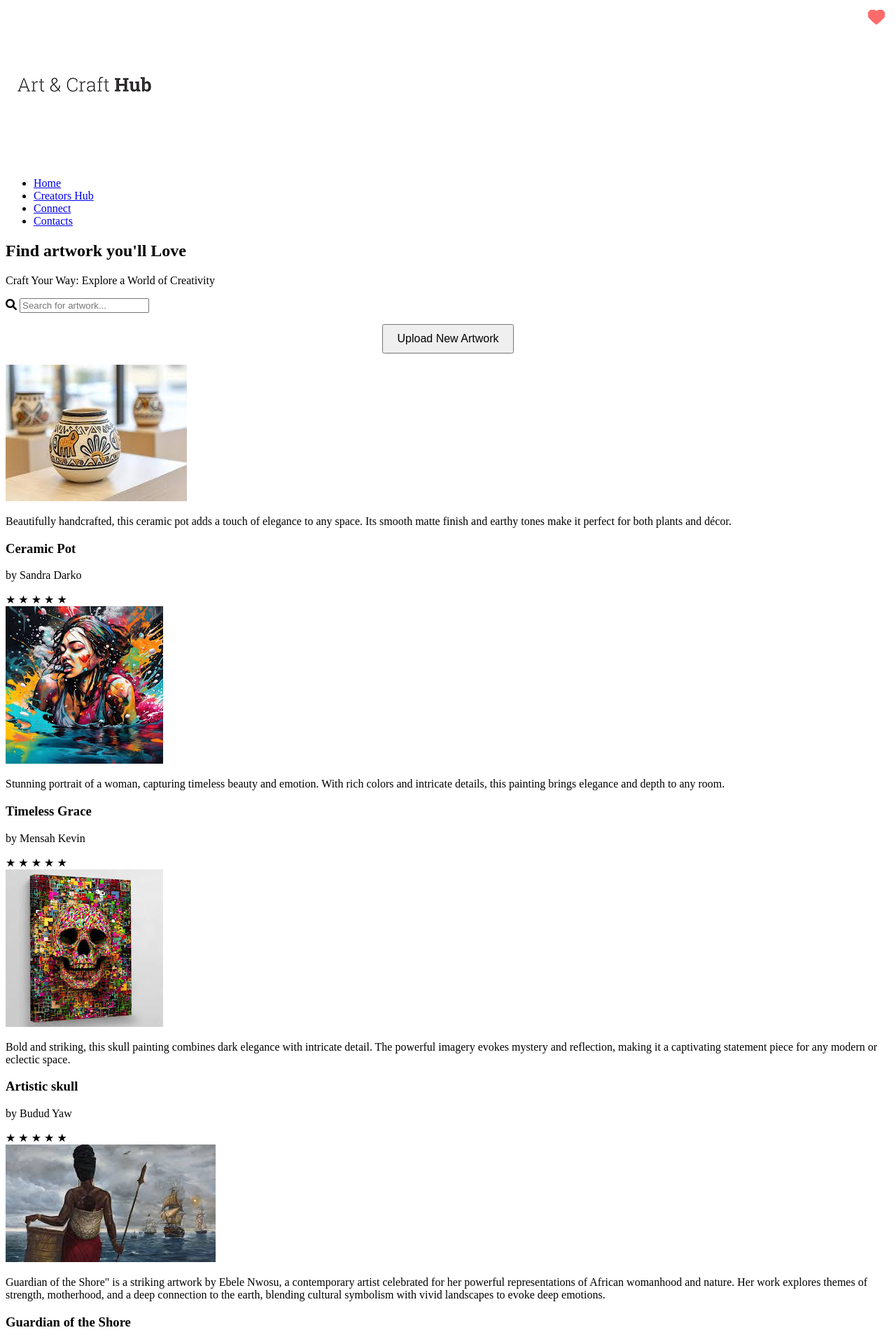
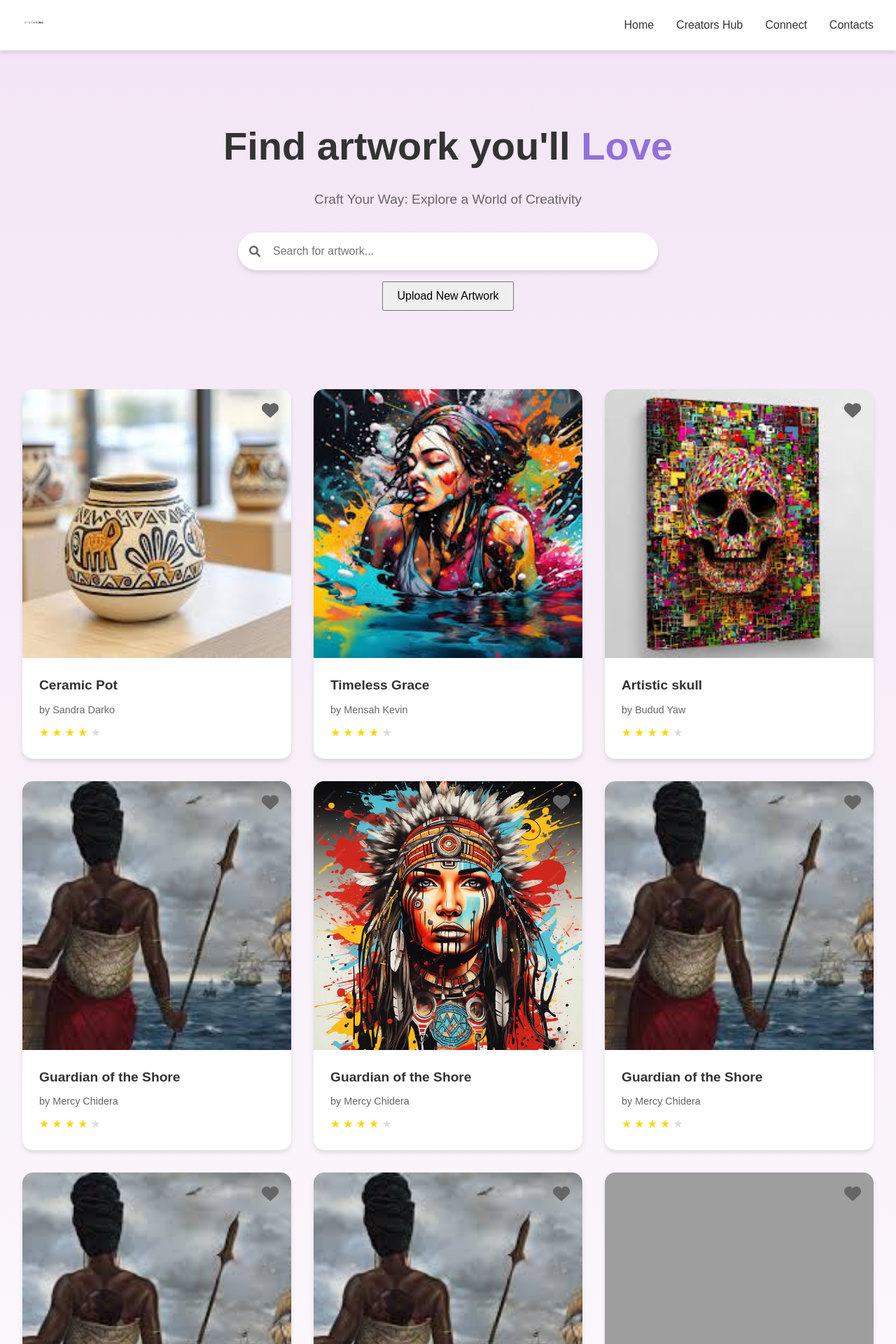
Before and after one commit to Babra-source/Art-and-Craft-Web-Site-, a PHP site: page /showcase.php in a window 1280 px wide. Shown: the top 1920 px of the page at 70% size. Run offline with PHP 8.4, Linux system fonts and the light colour scheme; grey boxes are pictures that could not be loaded.

Commit message:
'Update'

```diff
--- a/assets/css/showcase.css
+++ b/assets/css/showcase.css
@@ -1,476 +1,267 @@
-html, body {
+/* Modern Showcase Styles */
+:root {
+    --primary-color: #9370DB;
+    --primary-dark: #7B68EE;
+    --background-light: #F7F1E3;
+    --text-dark: #333333;
+    --text-light: #666666;
+    --white: #FFFFFF;
+    --shadow: 0 4px 6px rgba(0, 0, 0, 0.1);
+    --transition: all 0.3s ease;
+}
+
+* {
     margin: 0;
     padding: 0;
     box-sizing: border-box;
-    font-family: Arial, Helvetica, sans-serif;
-    font-style: italic;
-    overflow-x: hidden;
-    color: black; /*set all text to black */
-    background: url(/assets/images/proArt1.jpg);
 }
 
+body {
+    font-family: 'Poppins', sans-serif;
+    background: linear-gradient(to bottom, #F3E5F5, var(--white));
+    color: var(--text-dark);
+    line-height: 1.6;
+}
 
-
-header {
+/* Header Styles */
+.main-header {
     position: fixed;
     top: 0;
     left: 0;
     width: 100%;
-    height: 90px;
-    padding: auto;
+    background: rgba(255, 255, 255, 0.95);
+    padding: 1rem 2rem;
     display: flex;
-    justify-content: flex-start;
+    justify-content: space-between;
     align-items: center;
-    background-color: rgba(247, 227, 241, 0.8); /* Semi-transparent background for header */
-    box-shadow: 0px 4px 10px rgba(0, 0, 0, 0.1);
-    z-index: 2;
+    box-shadow: var(--shadow);
+    z-index: 1000;
 }
 
-header .logo {
-    margin-right: 200px;
-}
-
-header .logo img {
-    max-width: 250px;
+.logo img {
+    height: 32px;
 }
 
 nav ul {
     display: flex;
-    gap: 150px;
-    margin: 0;
-    padding: 0;
+    gap: 2rem;
     list-style: none;
 }
 
-nav ul li a {
-    color: black;
-    font-weight: 600;
+nav a {
     text-decoration: none;
-    font-size: 1rem;
+    color: var(--text-dark);
+    font-weight: 500;
+    transition: var(--transition);
 }
 
-.sidebar {
-    position: static;
-    margin-top: 20%;
-    width: 15%;
-    position: absolute;
-    height: 100%;
-    border: 2px solid black;
-    border-radius: 20px;
-    border-color: black;
-    overflow: auto;
-    font-size: 20px;
-    left: 0;
+nav a:hover {
+    color: var(--primary-color);
 }
 
-.sidebar a {
-    color: black;
-    padding: 10px;
-    text-decoration: none;
+/* Hero Section */
+.showcase-container {
+    padding-top: 100px;
 }
 
-.sidebar a {
-    display: block;
-    /* border: 1px solid black; */
-    margin-bottom: 10px;
+.hero-section {
+    text-align: center;
+    padding: 4rem 2rem;
 }
 
-button {
-    margin-right: 5px;
-    display: inline-block;
+.main-title {
+    font-size: 3.5rem;
+    margin-bottom: 1rem;
+    color: var(--text-dark);
 }
 
-.sidebar a:hover {
-    background-color: white;
-    color: black;
+.highlight {
+    color: var(--primary-color);
 }
 
-.sidebar a {
-
-    text-decoration: none; /* Removes underline from links */
-    color: black; /* Sets link color */
-    display: block; /* Ensures the links take full width */
-    border-bottom: 1px solid black; /* Adds a line under each link */
+.subtitle {
+    font-size: 1.2rem;
+    color: var(--text-light);
+    margin-bottom: 2rem;
 }
 
-
-
-.get-started {
-    display: inline-block;
-    padding: 10px 20px;
-    background-color: #9370DB; /* Medium purple color */
-    color: white;
-    text-decoration: none;
-    border-radius: 5px;
-    font-size: 1.2em;
+/* Search Container */
+.search-container {
+    position: relative;
+    max-width: 600px;
+    margin: 0 auto;
 }
 
-/* Define a darker lavender color for hover effects */
-:root {
-    --lavender: #C8A2C8;
-    --darker-lavender: #9F77A5; /* Darker shade of lavender */
-    --medium-purple: #9370DB; /* Medium purple */
-    --darker-medium-purple: #7B68EE; /* Darker medium purple */
+.search-input {
+    width: 100%;
+    padding: 1rem 3rem;
+    border: 2px solid transparent;
+    border-radius: 50px;
+    font-size: 1rem;
+    background: var(--white);
+    box-shadow: var(--shadow);
+    transition: var(--transition);
 }
 
-/* For navigation links on hover */
-nav ul li a:hover {
-    color: var(--darker-lavender); /* Change text to a darker lavender */
+.search-input:focus {
+    outline: none;
+    border-color: var(--primary-color);
 }
 
-/* For 'Get Started' button hover */
-.get-started:hover {
-    background-color: var(--darker-medium-purple);
+.search-icon {
+    position: absolute;
+    left: 1rem;
+    top: 50%;
+    transform: translateY(-50%);
+    color: var(--text-light);
 }
 
-.recipe-feed {
-    margin-top: 550px;
-    padding: 10px;
-    background-color: #F7F1E3;
+/* Artwork Grid */
+.artwork-grid {
+    display: grid;
+    grid-template-columns: repeat(auto-fill, minmax(300px, 1fr));
+    gap: 2rem;
+    padding: 2rem;
+    max-width: 1400px;
+    margin: 0 auto;
 }
 
-.recipe-grid {
-    display:flex; /*Arrange cards horizontally */
-    gap: 20px; /*Add space between the cards */
-    flex-wrap: wrap; /*Wrap cards to the next row if necessary */
-    justify-content: flex-start; /*Center the cards */
-    margin-top: 20px;
+/* Artwork Cards */
+.artwork-card {
+    background: var(--white);
+    border-radius: 15px;
+    overflow: hidden;
+    box-shadow: var(--shadow);
+    transition: var(--transition);
 }
 
-.recipe-card {
-    position: relative;
-    width: 250px; /*Set card width */
-    height: 300px; /*Set card height*/
-    background-color: #fff;
-    border-radius: 10px; /*Soft corners */
-    box-shadow: 0 4px 8px rgba(0, 0, 0, 0.1);
-    overflow: hidden;
-    text-align: center;
-    margin-top: 30px;
-    transition: transform 0.3s ease-in-out; /*Smooth transition for hover effect */
-    box-sizing: border-box;
+.artwork-card:hover {
+    transform: translateY(-5px);
+    box-shadow: 0 8px 12px rgba(0, 0, 0, 0.15);
 }
 
-.recipe-card:hover {
-    transform: scale(1.05); /*Slight zoom on hover */
+.image-container {
+    position: relative;
+    padding-top: 100%; /* 1:1 Aspect Ratio */
 }
 
-.recipe-card img {
+.image-container img {
+    position: absolute;
+    top: 0;
+    left: 0;
     width: 100%;
-    height: 85%; /*Keep the image in the upper 85% of the card */
-    object-fit: cover; /* Ensure the image fills the area properly */
+    height: 100%;
+    object-fit: cover;
 }
 
-.recipe-card h3 {
-    margin: 10px 0;
-    font-size: 1.2rem;
-    color: black;
-}
-
-/* Hidden description overlay */
-.recipe-card .overlay {
+.like-button {
     position: absolute;
-    bottom: 0;
-    left: 0;
-    right: 0;
-    background-color: rgba(0, 0, 0, 0.7); /*Dark background for contrast */
-    color: white;
-    padding: 10px;
-    font-size: 1rem;
-    opacity: 0;
-    transition: opacity 0.3s ease-in-out; /*Smooth transition for visibility */
-    height: 100%;
+    top: 1rem;
+    right: 1rem;
+    background: rgba(255, 255, 255, 0.9);
+    border: none;
+    border-radius: 50%;
+    width: 40px;
+    height: 40px;
     display: flex;
     align-items: center;
     justify-content: center;
+    cursor: pointer;
+    transition: var(--transition);
+}
+
+.like-button i {
+    color: #666;
+    transition: var(--transition);
+}
+
+.like-button.active i {
+    color: #ff4757;
+}
+
+.overlay {
+    position: absolute;
+    top: 0;
+    left: 0;
+    width: 100%;
+    height: 100%;
+    background: rgba(0, 0, 0, 0.7);
+    display: flex;
+    align-items: center;
+    justify-content: center;
+    padding: 1.5rem;
+    opacity: 0;
+    transition: var(--transition);
+}
+
+.artwork-card:hover .overlay {
+    opacity: 1;
+}
+
+.overlay p {
+    color: var(--white);
+    font-size: 0.9rem;
     text-align: center;
 }
 
-.recipe-card:hover .overlay {
-    opacity: 1; /*Show overlay on hover */
+.card-content {
+    padding: 1.5rem;
 }
 
-.favorite-btn {
-    position: absolute;
-    top: 10px;
-    right: 10px;
-    background: none;
-    border: none;
-    font-size: 1.5rem;
-    cursor: pointer;
+.card-content h3 {
+    font-size: 1.2rem;
+    margin-bottom: 0.5rem;
 }
 
-/* Style for the search container */
-.search-container {
-    margin-top: 200px; /* Push the search bar to the right */
-    padding: 0px;
-    display: flex;
-    justify-content: flex-end;
-    align-items: center;
+.artist {
+    color: var(--text-light);
+    font-size: 0.9rem;
+    margin-bottom: 0.5rem;
 }
 
-/* Style for the input field inside the search container */
-.search-container input[type="text"] {
-    padding: 8px 12px;
-    font-size: 1rem;
-    border: 1px solid #ccc;
-    border-radius: 4px;
-    width: 250px;
-    margin-right: 10px;
-    transition: all 0.3s ease;
+.rating {
+    display: flex;
+    gap: 0.25rem;
 }
 
-/* hover effect for the search input */
-.search-container input[type="text"]:hover, .search-container input[type="text"]:focus {
-    border-color: var(--lavender); /* Highlight border on focus */
-    outline: none; /* Remove the default outline */
+.star {
+    color: #ddd;
 }
 
-
-.search-container button {
-    padding: 8px 16px;
-    font-size: 1rem;
-    background-color: var(--medium-purple);
-    color: white;
-    border: none;
-    border-radius: 4px;
-    cursor: pointer;
+.star.active {
+    color: #ffd700;
 }
 
-.search-container button:hover {
-    background-color: var(--darker-medium-purple); /* Darker color on hover */
+/* Responsive Design */
+@media (max-width: 768px) {
+    .main-header {
+        padding: 1rem;
+    }
+
+    nav ul {
+        gap: 1rem;
+    }
+
+    .main-title {
+        font-size: 2.5rem;
+    }
+
+    .artwork-grid {
+        grid-template-columns: repeat(auto-fill, minmax(250px, 1fr));
+        padding: 1rem;
+    }
 }
 
-.purple-text {
-    color: #9370DB; /* Medium dark purple color */
-}
-
-.beginning {
-    font-size: 2rem;
-}
-
-h2 {
-    font-size: 1rem;
-}
-
-
-body {
-    display: flex;
-    justify-content: center; /* Horizontally center */
-    align-items: center; /* Vertically center */
-    height: 90vh; /* Full viewport height */
-    margin: 0; /* Remove default margin */
-    background-size: 1500px;
-}
-
-.wrapper {
-    width: 400px; /* Width of the form */
-    padding: 40px; /* Add some padding */
-    box-shadow: 0 0 10px rgba(0, 0, 0, 0.1);
-    background-color: #cacad0;
-    border-radius: 10px; /* Add rounded corners */
-
-}
-
-
-
-.input-box {
-    position: relative;
-    margin-bottom: 20px;
-}
-
-.input-box input {
-    width: 100%;
-    padding: 10px 40px; /* Add padding to the left for the icon */
-    box-sizing: border-box;
-}
-
-.input-icon {
-    position: absolute;
-    top: 50%;
-    left: 10px;
-    transform: translateY(-50%);
-    pointer-events: none; /* Prevent clicking on the icon */
-    font-size: 20px; /* Adjust the icon size */
-
-    color: #aaa;
-}
-
-.welcome{
-    font-size: 1.2rem;
-    font-family: cursive;
-    max-width: 800px;
-    margin: 0 auto 40px;
-    line-height: 1.6;
-    text-shadow: 1px 1px 6px rgba(0, 0, 0, 0.5);
-
-}
-
-
-.favorite-btn.liked {
-    color: violet;
-    cursor: pointer;
-}
-
-
-
-
-@media (max-width: 768px) {
-    header {
-        padding: 8px 20px;
+@media (max-width: 480px) {
+    .main-title {
+        font-size: 2rem;
     }
 
-    nav ul li a {
-        font-size: 0.8rem;
+    .subtitle {
+        font-size: 1rem;
     }
 
-    header .logo img {
-        max-width: 100px;
+    .artwork-grid {
+        grid-template-columns: 1fr;
     }
-
-    .landing h1.slogan {
-        font-size: 2rem; /* Adjust for smaller screens */
-    }
-
-    .landing p, .landing ul {
-        font-size: 1rem; /* Adjust text size for smaller screens */
-    }
-
-
 }
-
-
-
-/* Content Area */
-.content {
-    flex: 1;
-    display: flex;
-    justify-content: center;
-    align-items: center;
-    padding: 20px;
-}
-
-/* Reel Container */
-.reel-container {
-    width: 60%; /* Center content width */
-    background-color: #ffffff;
-    border: 1px solid #ddd;
-    border-radius: 10px;
-    box-shadow: 0 4px 6px rgba(0, 0, 0, 0.1);
-    overflow: hidden;
-    font-family: Arial, sans-serif;
-
-}
-
-/* Reel content */
-.reel img {
-    margin: 0 auto;
-    width: 50%;
-    display: block;
-    border-bottom: 1px solid #ddd;
-    border-radius: 10px 10px 0 0;
-}
-
-/* Interactions Section */
-.interactions {
-    padding: 15px;
-}
-
-/* Like Button */
-.like-btn {
-    background: none;
-    border: none;
-    font-size: 1.5rem;
-    cursor: pointer;
-    color: #e63946;
-    margin-bottom: 10px;
-}
-
-/* Comments Section */
-.comments-section {
-    border-top: 1px solid #ddd;
-    padding-top: 10px;
-}
-
-.comments-section h4 {
-    margin-bottom: 10px;
-}
-
-#comment-input {
-    width: 100%;
-    height: 50px;
-    border: 1px solid #ddd;
-    border-radius: 5px;
-    padding: 10px;
-    font-size: 1rem;
-    margin-bottom: 10px;
-}
-
-.add-comment-btn {
-    background-color: #007bff;
-    color: #fff;
-    border: none;
-    padding: 8px 15px;
-    border-radius: 5px;
-    cursor: pointer;
-    font-size: 1rem;
-}
-
-.add-comment-btn:hover {
-    background-color: #0056b3;
-}
-
-#comment-list {
-    margin-top: 10px;
-}
-
-.comment {
-    margin-bottom: 10px;
-    padding: 5px;
-    border-bottom: 1px solid #ddd;
-}
-
-.comment strong {
-    color: #333;
-}
-
-
-
-
-/* Right Sidebar */
-.right-sidebar {
-    position: fixed;
-    top: 0;
-    right: 0; /* Position the sidebar on the right */
-    width: 250px;
-    height: 100%;
-    background-color: #f8f8f8;
-    padding: 20px;
-    overflow-y: auto;
-    box-shadow: -2px 0 5px rgba(0, 0, 0, 0.1);
-}
-
-.right-sidebar .recent-posts h3 {
-    margin-bottom: 20px;
-    font-size: 1.5em;
-    color: #333;
-}
-
-.right-sidebar .post {
-    margin-bottom: 15px;
-    padding: 10px;
-    background-color: black;
-    border-radius: 8px;
-    box-shadow: 0 2px 5px rgba(0, 0, 0, 0.1);
-}
-
-.right-sidebar .post img {
-    width: 80%;
-    border-radius: 8px;
-}
-
-.right-sidebar .post p {
-    margin-top: 10px;
-    font-size: 1em;
-    color: #fcf9f9;
-}
--- a/reels.php
+++ b/reels.php
@@ -11,7 +11,7 @@
     <meta charset="UTF-8">
     <meta name="viewport" content="width=device-width, initial-scale=1.0">
     <title>Arts - Crafts| Showcase</title>
-    <link rel="stylesheet" href="assets/css/showcase.css">
+    <link rel="stylesheet" href="assets/css/reels.css">
 </head>
 
 
--- a/showcase.php
+++ b/showcase.php
@@ -4,7 +4,7 @@
     <meta charset="UTF-8">
     <meta name="viewport" content="width=device-width, initial-scale=1.0">
     <title>Art Showcase - Art and Crafts Hub</title>
-    <link rel="stylesheet" href="style.css">
+    <link rel="stylesheet" href="/assets/css/showcase.css">
     <link href="https://cdnjs.cloudflare.com/ajax/libs/font-awesome/6.0.0/css/all.min.css" rel="stylesheet">
     <style>
         /* Additional styles for the like button, upload button, and fade animations */
```
